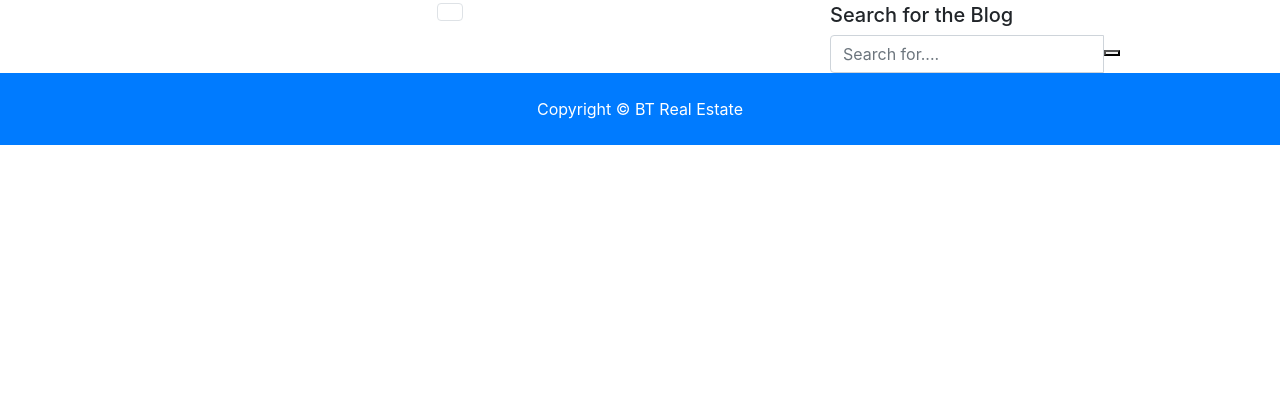
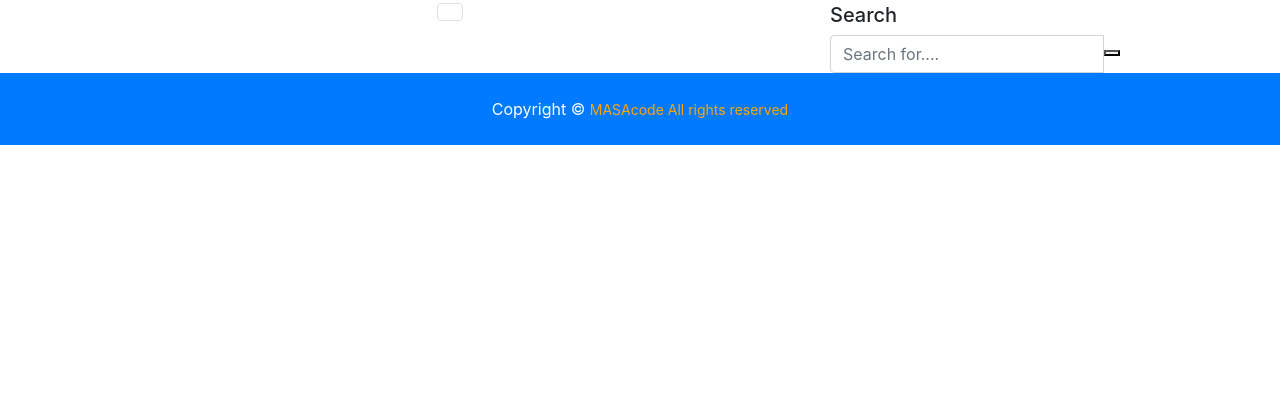
Before and after one commit to frankkode/lusaka-real-estate, a Django app: page /post_list/ in a window 1280 px wide. Shown: the part 403-800 px from the top of the page. Run offline with Django 3.2, Linux system fonts and the light colour scheme; data that the repository does not hold is empty; some libraries are stand-ins or nearby versions.

Commit message:
fixing search

```diff
--- a/templates/blog.html
+++ b/templates/blog.html
@@ -76,7 +76,7 @@
 
     <!-- Widget [Search Bar Widget]-->
     <div class="widget-sidebar sidebar-search">
-            <h5 class="sidebar-title">Search for the Blog</h5>
+            <h5 class="sidebar-title">Search</h5>
             <div class="sidebar-content">
               <form action="{% url 'search' %}" >
                 <div class="input-group">
--- a/templates/partials/_footer.html
+++ b/templates/partials/_footer.html
@@ -1,5 +1,5 @@
 <!-- Footer -->
 <footer id="main-footer" class="py-4 bg-primary text-white text-center">
     Copyright &copy;
-    <span class="year"></span> BT Real Estate
+    <span class="year"></span><a href="https://frank-masabo.herokuapp.com/"> <small style="color:orange;">MASAcode All rights reserved</small> </a>
   </footer>
--- a/templates/sidebar.html
+++ b/templates/sidebar.html
@@ -6,7 +6,7 @@
 <aside class="col-lg-4">
     <!-- Widget [Search Bar Widget]-->
     <div class="widget-sidebar sidebar-search">
-            <h5 class="sidebar-title">Search</h5>
+            <h5 class="sidebar-title text-center">Search</h5>
             <div class="sidebar-content">
               <form action="{% url 'search' %}" >
                 <div class="input-group">
@@ -24,7 +24,7 @@
 
 
 <div class="widget-sidebar">
-            <h5 class="sidebar-title">Recent Post</h5>
+            <h5 class="sidebar-title text-center mt-2">Recent Post</h5>
             <div class="sidebar-content">
               <ul class="list-sidebar">
                 <li>
```
